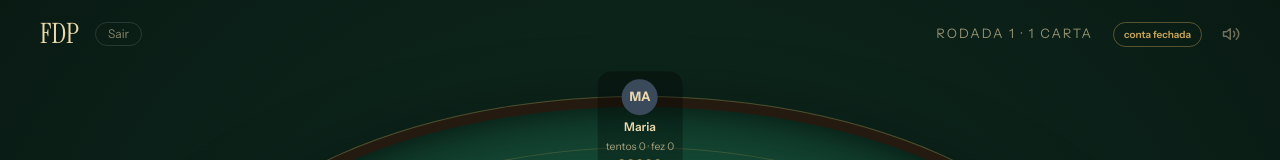
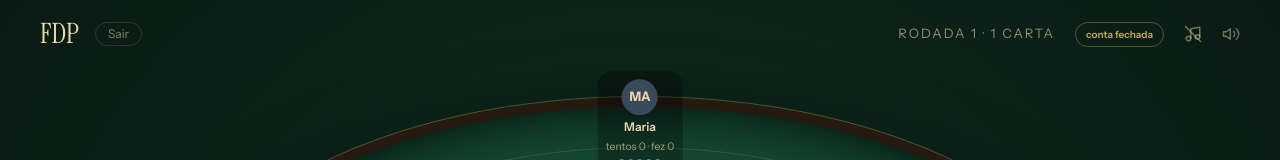
Before and after one commit to gabrielbueno99/FDP, a Next.js app: page / in a window 1280 px wide. Both pictures are taken after a click on the button "Iniciar partida". Shown: the top 160 px of the page. Built offline with nearby package versions, Linux system fonts and the light colour scheme.

Commit message:
umas parada ai

```diff
--- a/src/components/GameBoard.tsx
+++ b/src/components/GameBoard.tsx
@@ -6,9 +6,11 @@ import { Dots, PlayerArea } from './PlayerArea';
 import { TrickArea } from './TrickArea';
 import { BidPanel } from './BidPanel';
 import { RoundSummary } from './RoundSummary';
+import { MusicToggle } from './MusicToggle';
 import { SoundToggle } from './SoundToggle';
 import { TurnTimer } from './TurnTimer';
 import { useGameSounds } from '../hooks/useGameSounds';
+import { resumeMusicIfEnabled } from '../lib/music';
 
 interface GameBoardProps {
   state: GameState;
@@ -67,6 +69,7 @@ export function GameBoard({
   }, []);
 
   useGameSounds(state, humanId, isMyTurn);
+  useEffect(() => { resumeMusicIfEnabled(); }, []);
 
   // Card ids are stable across rounds, so a stale selection would carry over —
   // reset it whenever the round or phase changes (adjust-state-during-render).
@@ -313,6 +316,7 @@ export function GameBoard({
           <div className="flex items-center gap-5">
             <span className="text-cream/60 text-[13px] tracking-[2px]">{roundLabel}</span>
             {tentoPill}
+            <MusicToggle />
             <SoundToggle />
           </div>
         </div>
@@ -434,6 +438,7 @@ export function GameBoard({
         <div className="flex items-center gap-2">
           <span className="text-cream/60 text-xs tracking-[1px]">{roundLabel}</span>
           {tentoPill}
+          <MusicToggle />
           <SoundToggle />
         </div>
       </div>
--- /dev/null
+++ b/src/components/MusicToggle.tsx
@@ -0,0 +1,29 @@
+'use client';
+import { useState } from 'react';
+import { isMusicOn, setMusicOn } from '../lib/music';
+
+export function MusicToggle({ className = '' }: { className?: string }) {
+  const [on, setOn] = useState(() => typeof window !== 'undefined' && isMusicOn());
+
+  const toggle = () => {
+    const next = !on;
+    setMusicOn(next); // the click itself is the gesture that unlocks playback
+    setOn(next);
+  };
+
+  return (
+    <button
+      onClick={toggle}
+      title={on ? 'Pausar música' : 'Tocar jazz de fundo'}
+      aria-label={on ? 'Pausar música' : 'Tocar jazz de fundo'}
+      className={`transition-colors ${on ? 'text-gold hover:text-gold' : 'text-cream/45 hover:text-gold'} ${className}`}
+    >
+      <svg width="18" height="18" viewBox="0 0 24 24" fill="none" stroke="currentColor" strokeWidth="2" strokeLinecap="round" strokeLinejoin="round">
+        <path d="M9 18V5l12-2v13" />
+        <circle cx="6" cy="18" r="3" />
+        <circle cx="18" cy="16" r="3" />
+        {!on && <line x1="2" y1="2" x2="22" y2="22" />}
+      </svg>
+    </button>
+  );
+}
--- /dev/null
+++ b/src/lib/music.ts
@@ -0,0 +1,46 @@
+'use client';
+
+// Background lounge track — "A Good Bass for Gambling" by Komiku, released
+// into the public domain (CC0) via FreePD.com. Shipped in /public/audio, so
+// there is nothing external to load or license.
+//
+// Singleton <audio> so the track survives re-renders and keeps playing across
+// screens. Off by default: browsers block autoplay anyway, and the first tap
+// on the toggle doubles as the user gesture that unlocks playback.
+
+const KEY = 'fdp-music';
+const TRACK = '/audio/lounge.mp3';
+const VOLUME = 0.22;
+
+let audio: HTMLAudioElement | null = null;
+
+function ensure(): HTMLAudioElement {
+  if (!audio) {
+    audio = new Audio(TRACK);
+    audio.loop = true;
+    audio.volume = VOLUME;
+    audio.preload = 'none';
+  }
+  return audio;
+}
+
+export function isMusicOn(): boolean {
+  if (typeof window === 'undefined') return false;
+  return localStorage.getItem(KEY) === '1';
+}
+
+export function setMusicOn(on: boolean) {
+  if (typeof window === 'undefined') return;
+  localStorage.setItem(KEY, on ? '1' : '0');
+  if (on) {
+    ensure().play().catch(() => {/* autoplay blocked until a gesture — fine */});
+  } else {
+    audio?.pause();
+  }
+}
+
+// Called when a screen that wants music mounts: resumes the track if the
+// player had it enabled. Safe to call repeatedly.
+export function resumeMusicIfEnabled() {
+  if (isMusicOn()) ensure().play().catch(() => {});
+}
```
Also changed, not shown: .claude/launch.json (added), 1 other file (tests, documents, lock files or other folders).
